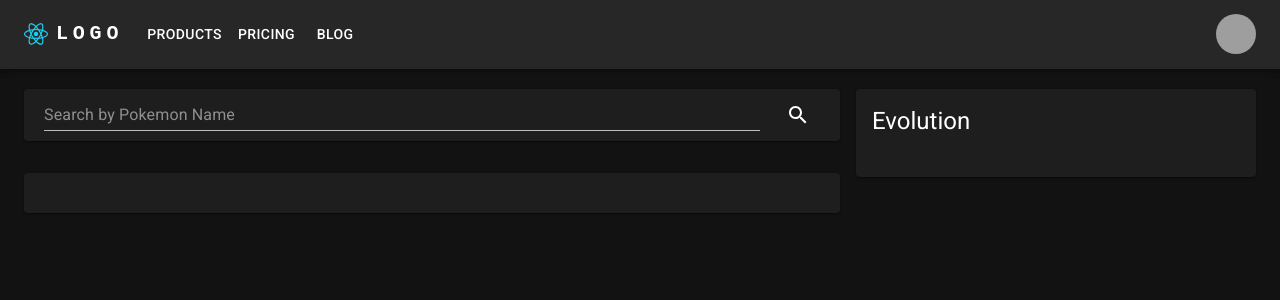
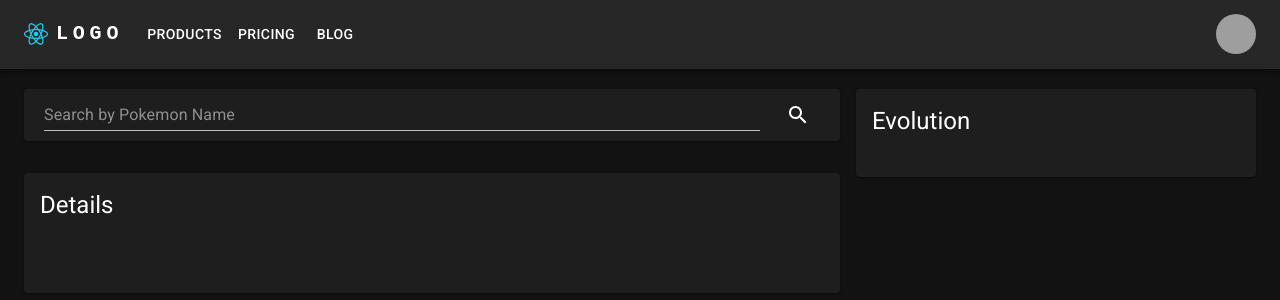
Before and after one commit to myronschippers/saga-vs-rtk-query, a React (Vite) app: page / in a window 1280 px wide. Shown: the top 300 px of the page. Built offline with nearby package versions, Linux system fonts and the light colour scheme; grey boxes are pictures that could not be loaded.

Commit message:
cleanup for the pokemon details adding a heading and key for mapping

```diff
--- a/src/components/PokemonDetails/PokemonDetails.tsx
+++ b/src/components/PokemonDetails/PokemonDetails.tsx
@@ -25,6 +25,11 @@ function PokemonDetails({
 
   return (
     <Card>
+      <CardContent>
+        <Typography gutterBottom variant="h5" component="h3" mb={2}>
+          Details
+        </Typography>
+      </CardContent>
       {pokemonDetailsData && (
         <CardHeader
           avatar={
@@ -67,7 +72,12 @@ function PokemonDetails({
               <Stack direction="row" spacing={1}>
                 {pokemonDetailsData &&
                   pokemonDetailsData.abilities.map((abilityItem) => {
-                    return <Chip label={abilityItem.ability.name} />;
+                    return (
+                      <Chip
+                        key={abilityItem.slot}
+                        label={abilityItem.ability.name}
+                      />
+                    );
                   })}
               </Stack>
             </Box>
```
